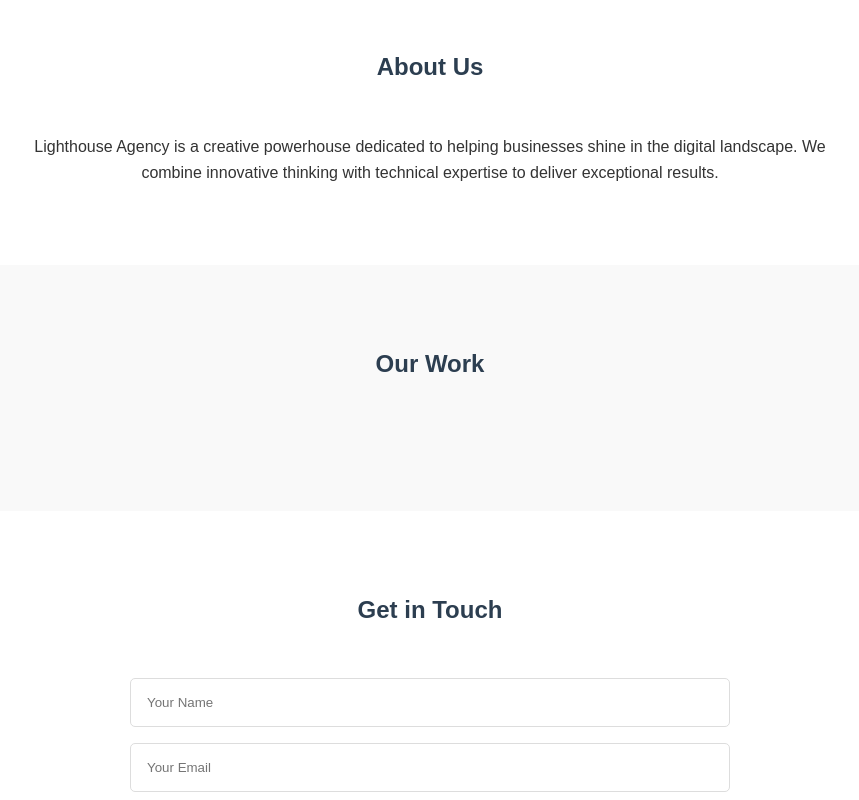
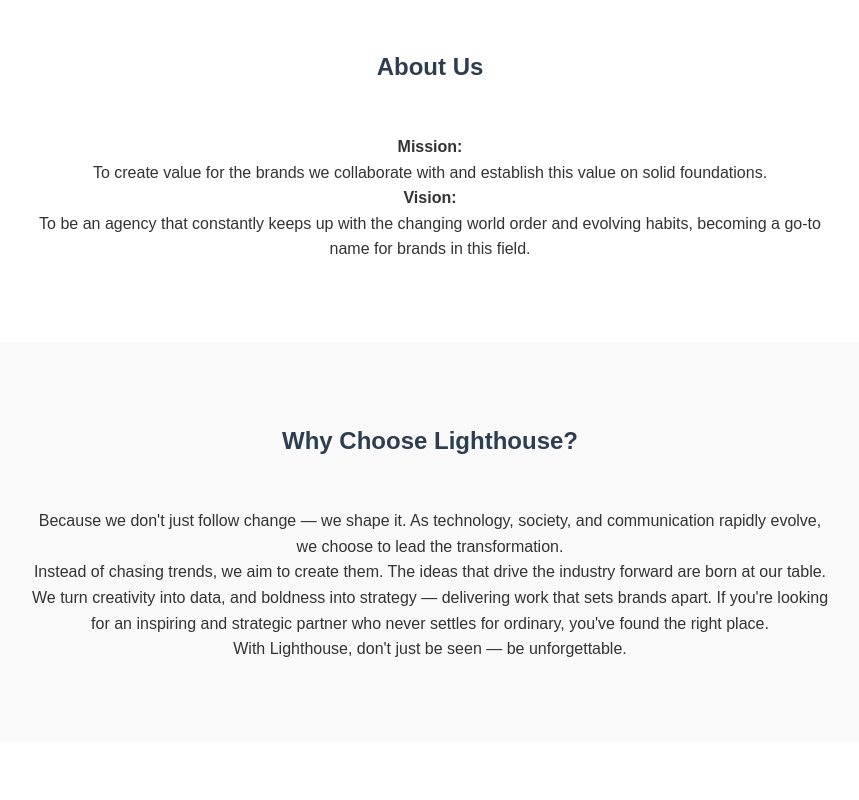
Before and after one commit to lighthouse-agency35/lighthouse, a plain HTML site: page index.html in a window 1280 px wide. Shown: the part 1280-2080 px from the top of the page, without its empty margins (210-1069 px from the left). Drawn offline with Linux system fonts and the light colour scheme.

Commit message:
changed the index.html

```diff
--- a/index.html
+++ b/index.html
@@ -67,15 +67,24 @@
         <h2>About Us</h2>
         <div class="about-content">
             <div class="about-text">
-                <p>Lighthouse Agency is a creative powerhouse dedicated to helping businesses shine in the digital landscape. We combine innovative thinking with technical expertise to deliver exceptional results.</p>
+                <p><h4>Mission:</h4> To create value for the brands we collaborate with and establish this value on solid foundations. </p>
+                <p><h4>Vision:</h4> To be an agency that constantly keeps up with the changing world order and evolving habits, becoming a go-to name for brands in this field.</p>
             </div>
         </div>
     </section>
 
     <section id="portfolio" class="portfolio">
-        <h2>Our Work</h2>
+        <h2>Why Choose Lighthouse?</h2>
         <div class="portfolio-grid">
-            <!-- Portfolio items will be added here -->
+            <div class="why-content" style="max-width: 800px; margin: 0 auto; text-align: center;">
+                <p>Because we don't just follow change — we shape it. As technology, society, and communication rapidly evolve, we choose to lead the transformation.</p>
+
+                <p>Instead of chasing trends, we aim to create them. The ideas that drive the industry forward are born at our table.</p>
+
+                <p>We turn creativity into data, and boldness into strategy — delivering work that sets brands apart. If you're looking for an inspiring and strategic partner who never settles for ordinary, you've found the right place.</p>
+
+                <p>With Lighthouse, don't just be seen — be unforgettable.</p>
+            </div>
         </div>
     </section>
 
```
